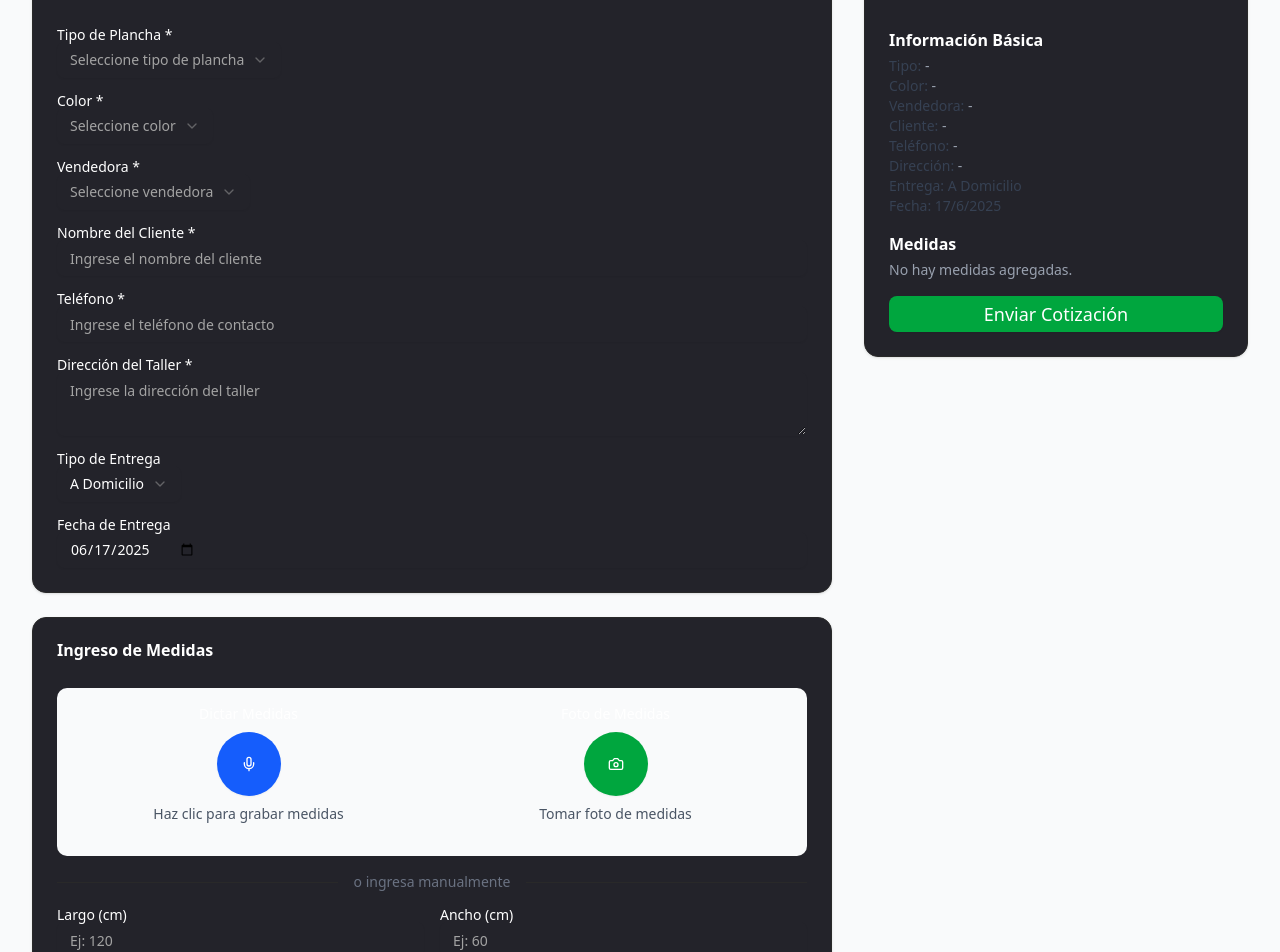
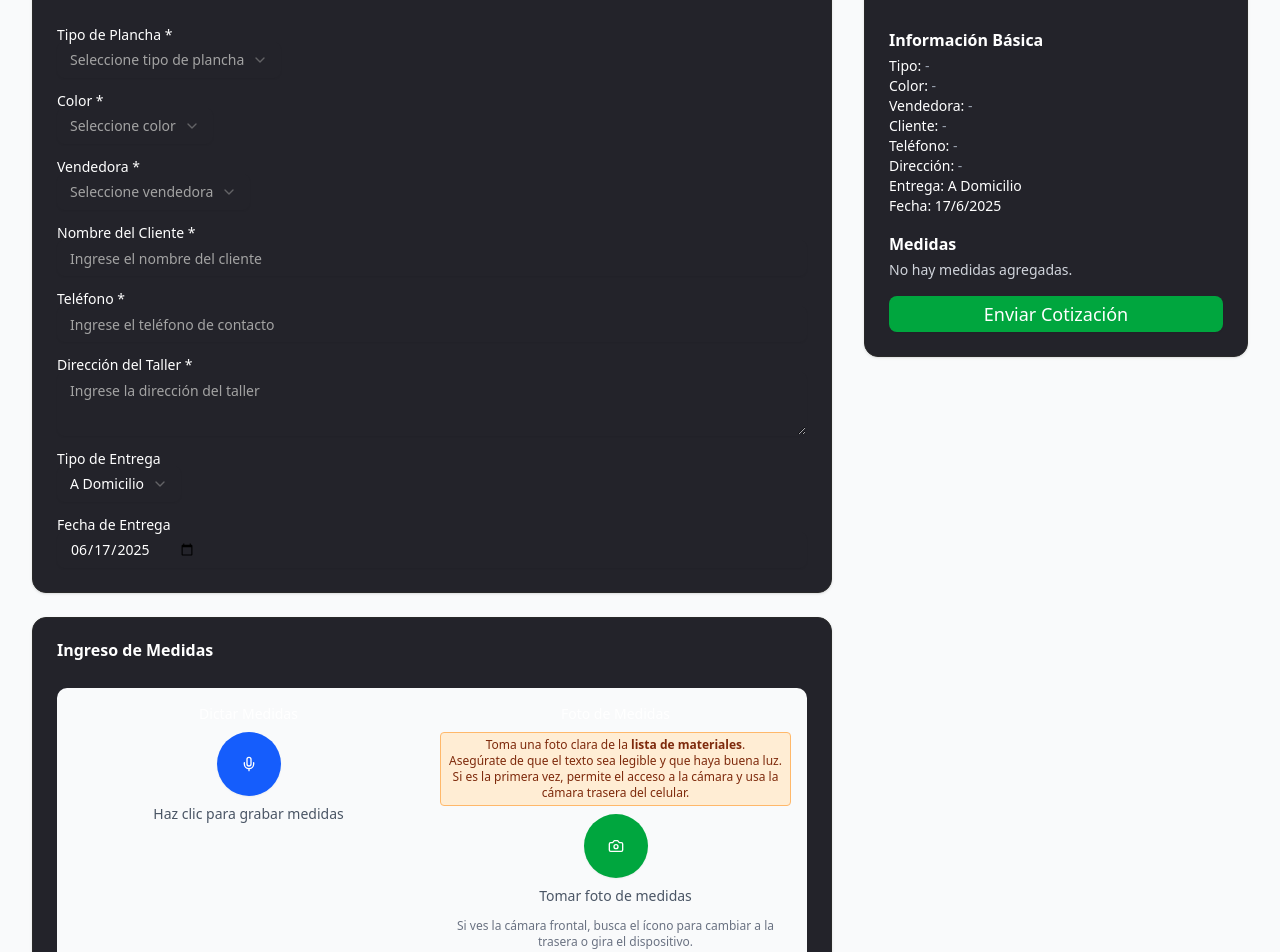
Before and after one commit to ObjetivoCesar/placacentro3, a React (Vite) app: page / in a window 1280 px wide. Shown: the part 240-1192 px from the top of the page. Built offline with nearby package versions, Linux system fonts and the light colour scheme.

Commit message:
Mejoras UX cámara móvil: mensajes de error, ayuda y sugerencias para cámara trasera

```diff
--- a/src/components/CameraCapture.jsx
+++ b/src/components/CameraCapture.jsx
@@ -8,6 +8,7 @@ const CameraCapture = ({ onImageAnalysis, isDisabled = false }) => {
   const [isProcessing, setIsProcessing] = useState(false)
   const [capturedImage, setCapturedImage] = useState(null)
   const [showCamera, setShowCamera] = useState(false)
+  const [cameraError, setCameraError] = useState("")
   const videoRef = useRef(null)
   const canvasRef = useRef(null)
   const streamRef = useRef(null)
@@ -16,25 +17,30 @@ const CameraCapture = ({ onImageAnalysis, isDisabled = false }) => {
     try {
       const stream = await navigator.mediaDevices.getUserMedia({
         video: {
-          facingMode: 'environment', // Usar cámara trasera en móviles
+          facingMode: { ideal: 'environment' }, // Sugerir cámara trasera
           width: { ideal: 1280 },
           height: { ideal: 720 }
         }
       })
-
       streamRef.current = stream
       if (videoRef.current) {
         videoRef.current.srcObject = stream
         videoRef.current.play()
       }
-
       setShowCamera(true)
       setIsCapturing(true)
+      setCameraError("")
       toast.success("Cámara activada. Posiciona la imagen con las medidas.")
-
     } catch (error) {
       console.error('Error al acceder a la cámara:', error)
-      toast.error("No se pudo acceder a la cámara. Verifica los permisos.")
+      let msg = "No se pudo acceder a la cámara. Verifica los permisos en tu navegador o dispositivo. Si tienes más de una cámara, intenta cambiar a la trasera."
+      if (error && error.name === 'NotAllowedError') {
+        msg = "Permiso denegado para usar la cámara. Por favor, permite el acceso en la configuración del navegador."
+      } else if (error && error.name === 'NotFoundError') {
+        msg = "No se encontró ninguna cámara disponible en el dispositivo."
+      }
+      setCameraError(msg)
+      toast.error(msg)
     }
   }
 
@@ -226,6 +232,12 @@ const CameraCapture = ({ onImageAnalysis, isDisabled = false }) => {
 
   return (
     <div className="flex flex-col items-center space-y-4">
+      {cameraError && (
+        <div className="w-full bg-red-100 text-red-800 border border-red-300 rounded px-3 py-2 text-xs text-center mb-2">
+          {cameraError}
+        </div>
+      )}
+
       {!showCamera && !capturedImage && (
         <div className="flex flex-col items-center space-y-2">
           <Button
@@ -241,6 +253,9 @@ const CameraCapture = ({ onImageAnalysis, isDisabled = false }) => {
           </Button>
           <p className="text-sm text-gray-600 text-center">
             Tomar foto de medidas
+          </p>
+          <p className="text-xs text-gray-500 mt-1">
+            Si ves la cámara frontal, busca el ícono para cambiar a la trasera o gira el dispositivo.
           </p>
         </div>
       )}
--- a/src/components/CotizacionForm.jsx
+++ b/src/components/CotizacionForm.jsx
@@ -371,6 +371,12 @@ const CotizacionForm = () => {
               </div>
               <div className="text-center">
                 <Label className="text-sm font-medium mb-2 block">Foto de Medidas</Label>
+                {/* Instrucciones para maestros sobre la foto */}
+                <div className="mb-2 px-2 py-1 rounded bg-orange-100 text-orange-900 text-xs border border-orange-300">
+                  Toma una foto clara de la <b>lista de materiales</b>.<br />
+                  Asegúrate de que el texto sea legible y que haya buena luz.<br />
+                  Si es la primera vez, permite el acceso a la cámara y usa la cámara trasera del celular.
+                </div>
                 <CameraCapture
                   onImageAnalysis={manejarAnalisisImagen}
                   isDisabled={isLoading}
@@ -498,7 +504,7 @@ const CotizacionForm = () => {
       </div>
       {/* Resumen de Cotización (1/3) */}
       <div className="lg:col-span-1 space-y-6">
-        <Card className="sticky top-6">
+        <Card className="sticky top-6 bg-[#23232a] text-white">
           <CardHeader>
             <CardTitle>Resumen de Cotización</CardTitle>
           </CardHeader>
@@ -506,7 +512,7 @@ const CotizacionForm = () => {
             {/* Información Básica */}
             <div>
               <h4 className="font-semibold mb-1">Información Básica</h4>
-              <div className="text-sm text-gray-700">
+              <div className="text-sm" style={{color: 'white'}}>
                 <div>Tipo: <span className="font-medium">{formData.tipoPlancha || <span className='text-gray-400'>-</span>}</span></div>
                 <div>Color: <span className="font-medium">{formData.color || <span className='text-gray-400'>-</span>}</span></div>
                 <div>Vendedora: <span className="font-medium">{formData.vendedora || <span className='text-gray-400'>-</span>}</span></div>
@@ -521,7 +527,7 @@ const CotizacionForm = () => {
             <div>
               <h4 className="font-semibold mb-1">Medidas</h4>
               {medidas.length === 0 ? (
-                <div className="text-gray-400 text-sm">No hay medidas agregadas.</div>
+                <div className="text-gray-300 text-sm">No hay medidas agregadas.</div>
               ) : (
                 <ul className="text-sm list-disc pl-5 space-y-1">
                   {medidas.map((medida, idx) => (
@@ -534,11 +540,11 @@ const CotizacionForm = () => {
             {transcripcionVoz && (
               <div>
                 <h4 className="font-semibold mb-1">Transcripción de Voz</h4>
-                <div className="bg-gray-50 rounded p-2 text-xs text-gray-700 whitespace-pre-line">{transcripcionVoz}</div>
+                <div className="bg-gray-800 rounded p-2 text-xs text-white whitespace-pre-line">{transcripcionVoz}</div>
               </div>
             )}
             {/* Botón Enviar Cotización */}
-            <Button onClick={enviarCotizacion} className="w-full py-3 text-lg bg-green-600 hover:bg-green-700" disabled={isLoading}>
+            <Button onClick={enviarCotizacion} className="w-full py-3 text-lg bg-green-600 hover:bg-green-700 text-white" disabled={isLoading}>
               {isLoading ? "Enviando..." : "Enviar Cotización"}
             </Button>
           </CardContent>
```
